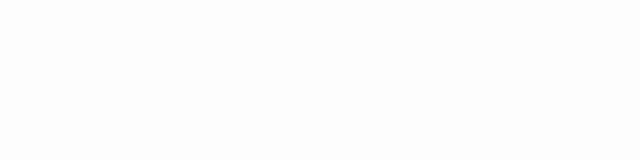
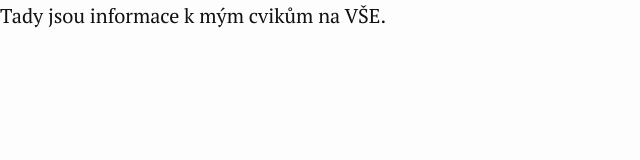
Before and after one commit to mkapytka/mkapytka.github.io, a plain HTML site: page vse.html in a window 1280 px wide. Shown: the whole page, without its empty margins (0-640 px from the left). Drawn offline with Linux system fonts and the light colour scheme.

Commit message:
Update vse.html

```diff
--- a/vse.html
+++ b/vse.html
@@ -8,7 +8,7 @@
   <meta name="viewport" content="width=device-width, initial-scale=1">
 
 
-  <title>Marie Kapytka
+  <title>Výuka na VŠE
 </title>
 
 <link rel="stylesheet" href="main.css">
@@ -16,5 +16,5 @@
 </head>
 
 <body>
-
+Tady jsou informace k mým cvikům na VŠE.
 </body>
```
